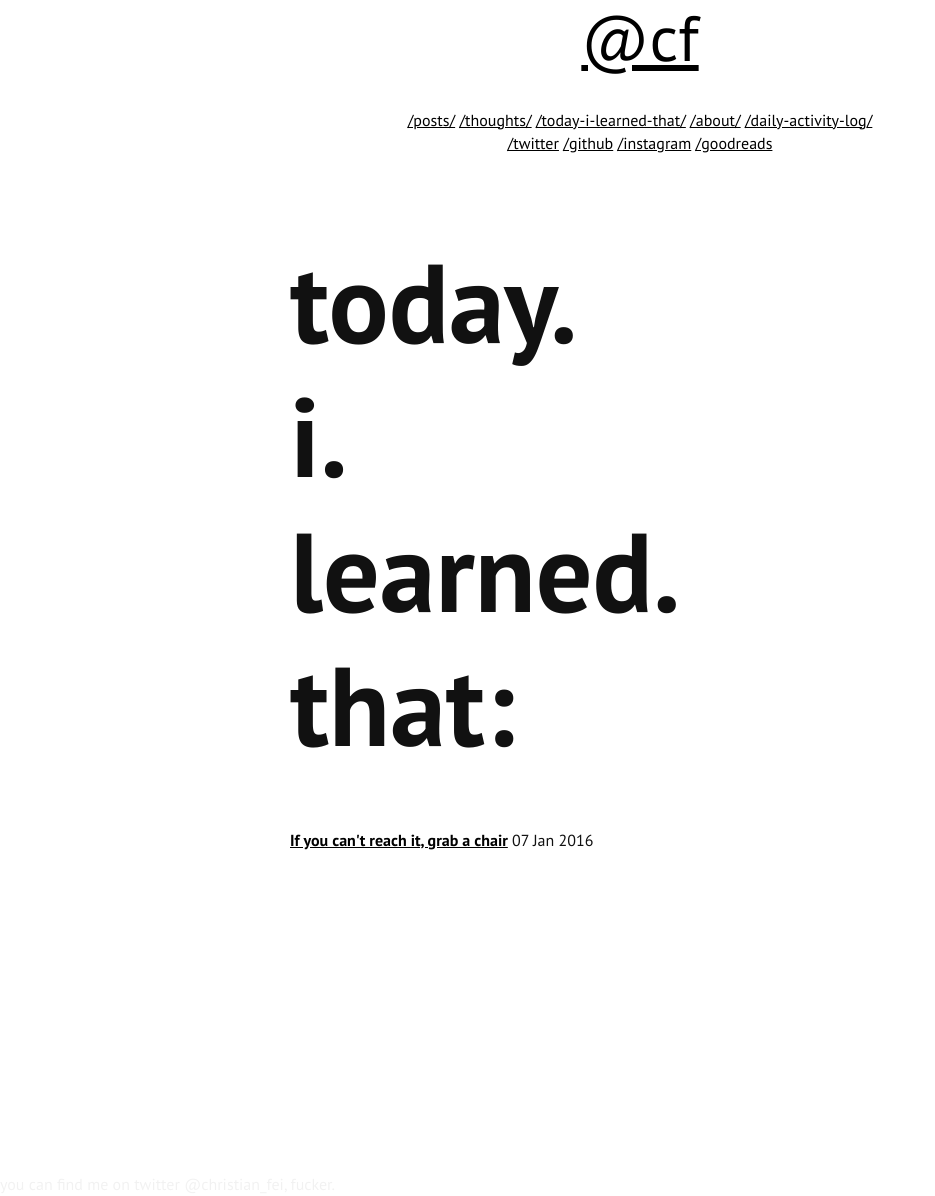
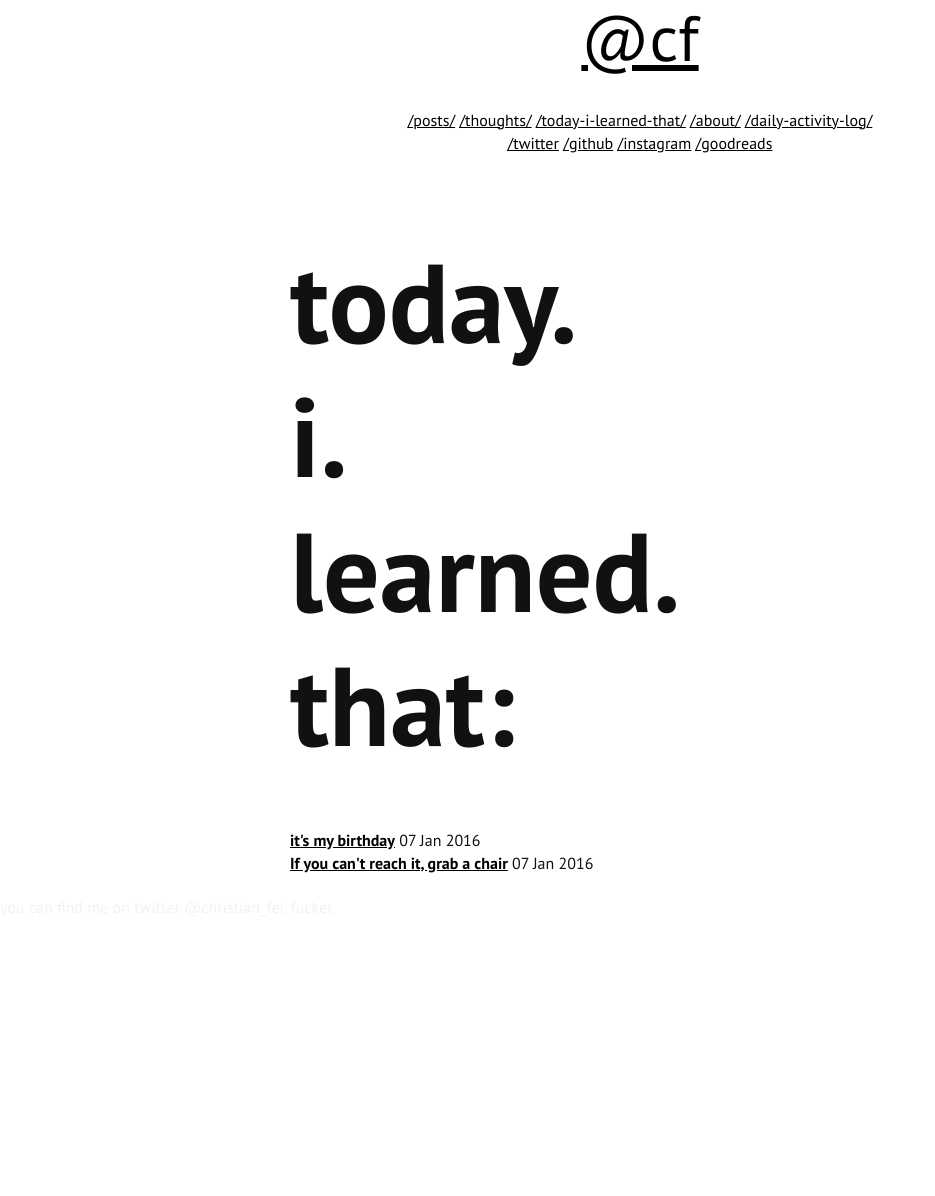
Before and after one commit to christian-fei/christian-fei.github.io-pandoc, a Jekyll site: the page built from today-i-learned-that.html, in a window 1280 px wide. Shown: the whole page, without its empty margins (0-935 px from the left). Built offline with Jekyll 4.4.1, drawn with Linux system fonts in a browser that asks for light colours; Markdown is read by kramdown in place of the engine named in the settings; after the commit the page ends 919 px from its top, so only the background shows below that.

Commit message:
birthday

```diff
--- a/_config.yml
+++ b/_config.yml
@@ -7,7 +7,6 @@ redcarpet:
   extensions: ["strikethrough","with_toc_data"]
 # highlighter: pygments
 
-paginate: 100
 baseurl: /
 domain_name: 'http://christian.fei.ninja'
 google_analytics: 'UA-57238829-1'
--- /dev/null
+++ b/_includes/today-i-learned-that-header.html
@@ -0,0 +1,9 @@
+<h1 class="giant">
+  today.
+  <br/>
+  i.
+  <br/>
+  learned.
+  <br/>
+  that:
+</h1>
--- a/_layouts/post.html
+++ b/_layouts/post.html
@@ -3,6 +3,9 @@ layout: default
 ---
 
 <div class="content">
+  {% if page.category == 'today-i-learned-that' %}
+    {% include today-i-learned-that-header.html %}
+  {% endif %}
   <h1 class="title">{{ page.title }}</h1>
   <time datetime="{{ page.date | date:"%Y-%m-%d" }}">
     {{ page.date | date_to_string }}
--- /dev/null
+++ b/_posts/2016-01-07-its-my-birthday.md
@@ -0,0 +1,8 @@
+---
+title: "it's my birthday"
+date: 2016-01-07
+layout: post
+category: today-i-learned-that
+---
+
+and that i became 1 year older
--- a/today-i-learned-that.html
+++ b/today-i-learned-that.html
@@ -4,25 +4,15 @@ title: Today I learned...
 permalink: /today-i-learned-that/
 ---
 
-<h1 class="giant">
-  today.
-  <br/>
-  i.
-  <br/>
-  learned.
-  <br/>
-  that:
-</h1>
+{% include today-i-learned-that-header.html %}
 
 {% for post in site.posts %}
-  {%if post.category == 'today-i-learned-that'%}
-  <article class="post">
-    <div class="content">
-      <a href="{{ post.url }}">{{ post.title }}</a>
-      <time datetime="{{ post.date | date:"%Y-%m-%d" }}">
-        {{ post.date | date_to_string }}
-      </time>
-    </div>
+  {% if post.category == 'today-i-learned-that' %}
+  <article>
+    <a href="{{ post.url }}">{{ post.title }}</a>
+    <time datetime="{{ post.date | date:"%Y-%m-%d" }}">
+      {{ post.date | date_to_string }}
+    </time>
   </article>
-  {%endif%}
+  {% endif %}
 {% endfor %}
```
